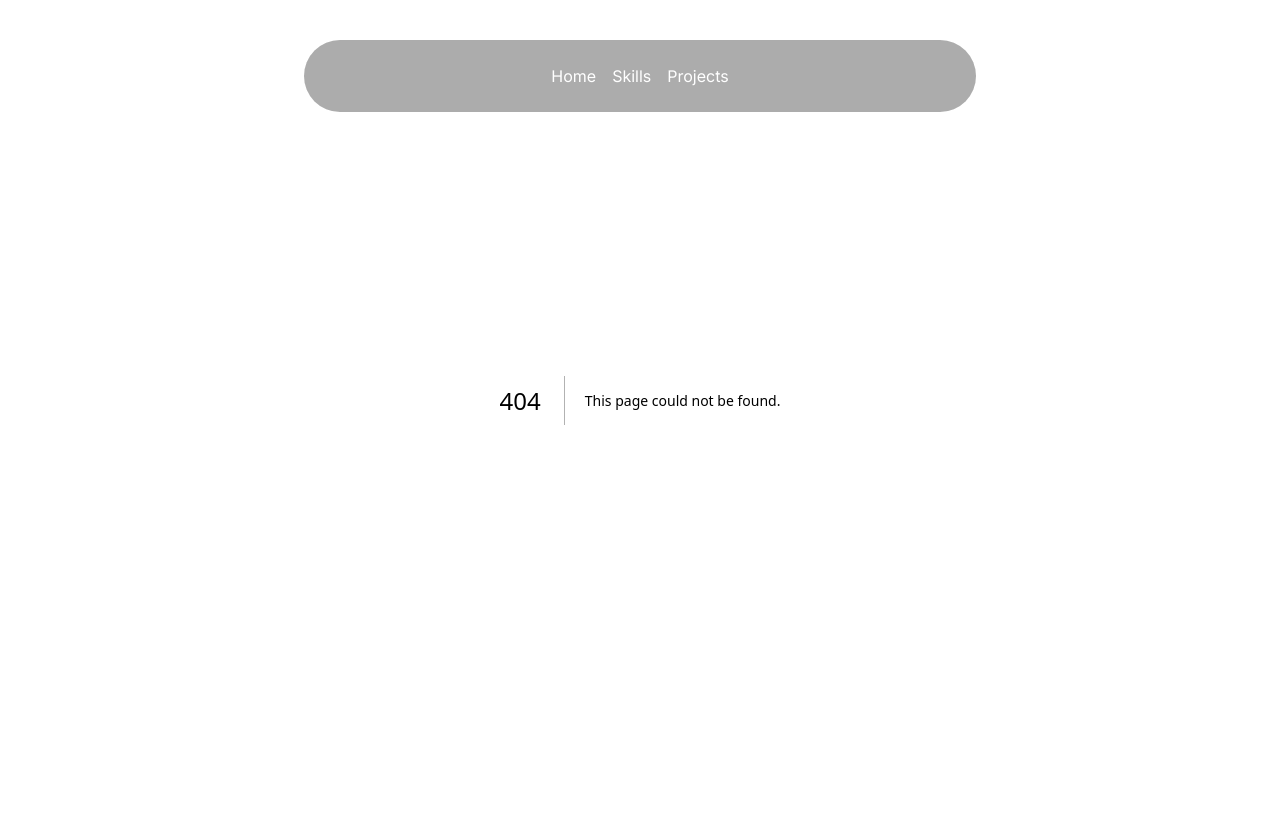
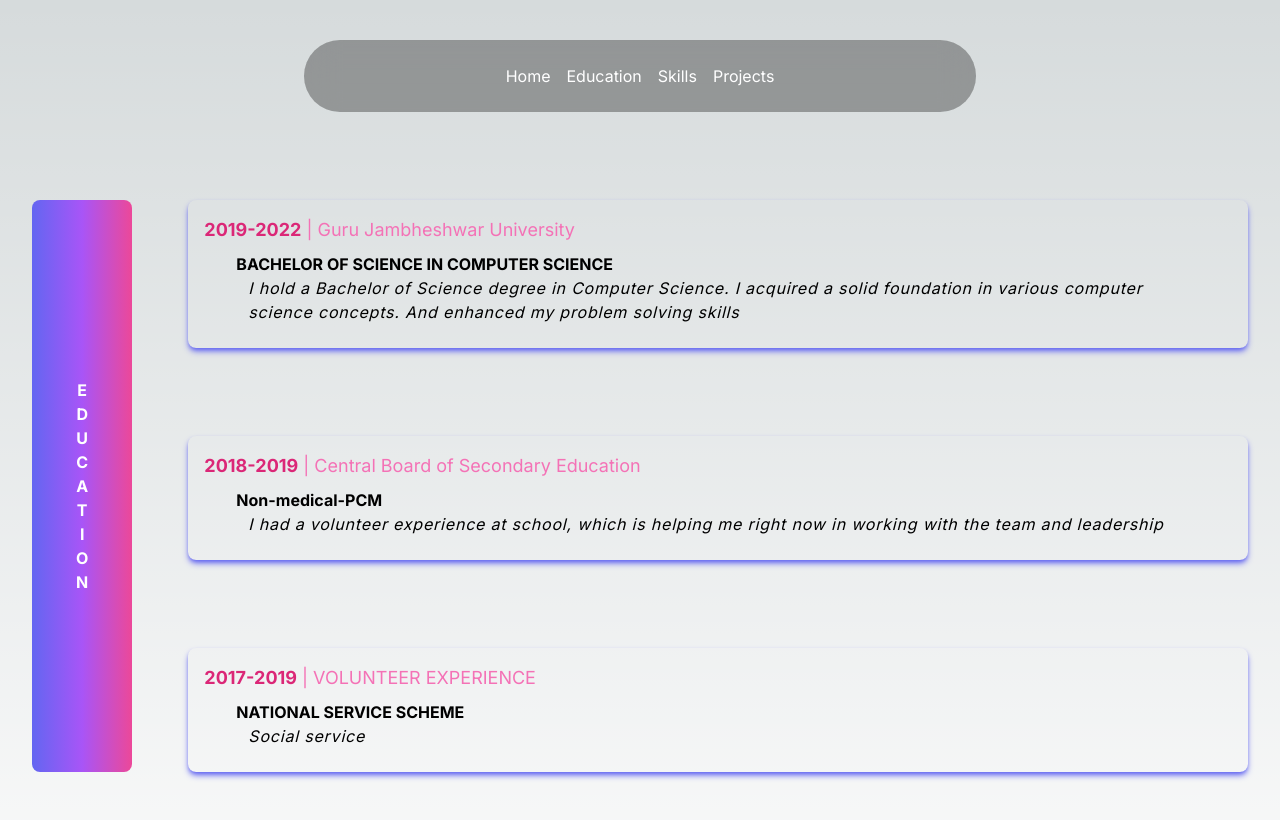
Before and after one commit to r-kundan/renu-kundan, a Next.js app: page /education in a window 1280 px wide. Before the commit this address had no page. Shown: the top 820 px of the page. Built offline with nearby package versions, Linux system fonts and the light colour scheme.

Commit message:
add education.jsx

```diff
--- /dev/null
+++ b/src/app/education/page.jsx
@@ -0,0 +1,98 @@
+"use client"
+import React from "react";
+import Link from "next/link";
+import '../globals.css'
+
+
+
+function page() {
+  return (
+    <div className=" w-full h-full mb-32 relative flex justify-center items-center">
+        <div className=" m-4 flex flex-wrap sm:flex-nowrap justify-center gap-6">
+        <h1 className="bg-gradient-to-r from-indigo-500 via-purple-500 to-pink-500 m-4 rounded-lg p-3 flex justify-center items-center text-white ">
+          <b className="flex justify-center items-center text-center block md:hidden">EDUCATION</b>
+          <b className="md:m-8 flex justify-center items-center text-center md:block hidden">
+            E
+            <br />
+            D
+            <br />
+            U
+            <br />
+            C
+            <br />
+            A
+            <br />
+            T
+            <br />
+            I
+            <br />
+            O
+            <br />
+            N</b>
+        </h1>
+        <div className="m-4 flex flex-col  gap-8">
+          <div className="border-none p-4 shadow-md shadow-indigo-500 rounded-lg">
+            <h3 className="text-pink-400 text-lg">
+              <span className="text-pink-600 ">
+                <b>2019-2022</b>
+              </span>{" "}
+              <Link href="https://www.gjust.ac.in/" target="_blank">
+                | Guru Jambheshwar University
+              </Link>
+            </h3>
+            <div className="px-6 m-2">
+              {" "}
+              <h2 className="font-bold">
+                BACHELOR OF SCIENCE IN COMPUTER SCIENCE{" "}
+              </h2>
+              <h5 className="italic tracking-wider pl-3">
+                I hold a Bachelor of Science degree in Computer Science. I
+                acquired a solid foundation in various computer science
+                concepts. And enhanced my problem solving skills{" "}
+              </h5>
+            </div>
+          </div>
+          <br />
+          <div className="border-none p-4 shadow-md shadow-indigo-500 rounded-lg">
+          <h3 className="text-pink-400 text-lg">
+            <span className="text-pink-600 ">
+                <b>2018-2019</b>
+              </span>{" "}
+              <Link
+                href="https://www.cbse.gov.in/cbsenew/cbse.html"
+                target="_blank"
+              >
+                | Central Board of Secondary Education
+              </Link>
+            </h3>
+            <div className="px-6 m-2">
+              {" "}
+              <h2 className="font-bold">Non-medical-PCM </h2>
+              <h5 className="italic tracking-wider pl-3">
+                I had a volunteer experience at school, which is helping me
+                right now in working with the team and leadership
+              </h5>
+            </div>
+          </div>
+          <br />
+          <div className="border-none p-4 shadow-md shadow-indigo-500 rounded-lg">
+          <h3 className="text-pink-400 text-lg">
+                        <span className="text-pink-600 ">
+                <b>2017-2019</b>
+              </span>{" "}
+              | VOLUNTEER EXPERIENCE
+            </h3>
+            <div className="px-6 m-2 ">
+              {" "}
+              <h2 className="font-bold">NATIONAL SERVICE SCHEME</h2>
+              <h4 className="italic tracking-wider pl-3">Social service</h4>
+            </div>
+          </div>
+        </div>
+      </div>
+    </div>
+
+  );
+}
+
+export default page;
--- a/src/app/layout.tsx
+++ b/src/app/layout.tsx
@@ -18,9 +18,9 @@ export default function RootLayout({
 }>) {
   return (
     <html lang="en">
-      <body className={`${inter.className} flex flex-col`}>
+      <body className={`${inter.className} flex flex-col relative`}>
           <Navbar />
-        <div className="flex justify-center items-center relative">
+        <div className="flex justify-center items-center ">
           {children}
         </div>
         <Footer /></body>
--- a/src/app/page.tsx
+++ b/src/app/page.tsx
@@ -2,12 +2,14 @@ import Image from "next/image";
 import HeroSection from "@/components/HeroSection"
 import ProjectPage from "@/app/projects/page"
 import SkillPage from "@/app/skills/page"
+import EducationPAge from "@/app/education/page"
 
 export default function Home() {
   return (
-    <main className="min-h-screen w-full bg-black/[0.96] antialiased bg-grid-white/[0.02]">
+    <main className="min-h-screen w-full bg-black/[0.96] flex flex-col items-center gap-20 antialiased bg-grid-white/[0.02]">
 
 <HeroSection/>
+<EducationPAge/>
 <SkillPage/>
 <ProjectPage/>
     </main>
--- a/src/app/projects/page.jsx
+++ b/src/app/projects/page.jsx
@@ -8,8 +8,8 @@ import projectsData from "@/data/projects.json"
 
 function page() {
   return (
-    <div className="min-h-screen bg-black py-12 pt-36">
-        <h1 className="text-lg md:text-7xl text-center font-sans font-bold mb-8 text-white">All Project ({projectsData.projects.length})</h1>
+    <div className="min-h-screen bg-black py-12 ">
+        <h1 className="text-4xl md:text-7xl text-center font-sans font-bold text-white">All Project ({projectsData.projects.length})</h1>
         <div className="flex flex-wrap justify-center">
             {projectsData.projects.map((projects ,index) => (
                 <CardContainer className="inter-var m-4" key={index}>
--- a/src/components/HeroSection.jsx
+++ b/src/components/HeroSection.jsx
@@ -7,18 +7,18 @@ import { Vortex } from './ui/vortex'
 
 function HeroSection() {
   return (
-
-      <div className='h-auto rounded-md flex flex-col justify-center items-center w-full md:h-[40rem] relative overflow-hidden mx-auto py-10 md:py-0'>
+    // <div className=''>
+       <div className='md:min-h-[900px] h-[600px] rounded-md flex flex-col justify-center items-center w-full  relative overflow-hidden py-6 md:py-0'>
 {/* <Spotlight
         className="-top-40 left-0 md:left-60 md:-top-20"
         fill="white"
       /> */}
         <Vortex
         backgroundColor="black"
-        className=" flex flex-col justify-evenly md:flex-row items-center w-full h-[500px] sm:h-[800px]"
+        className=" flex flex-col justify-center items-center md:flex-row items-center w-full h-[600px] md:h-[900px]"
       >
 
-          <div className= " flex flex-col justify-evenly md:flex-row items-center w-fit h-full  relative z-10 text-center p-2 md:p-8 m-4 md:m-20 bg-base backdrop-blur-sm gap-40" >
+          <div className= " flex flex-col justify-evenly md:flex-row items-center w-fit h-full  relative z-10 text-center p-2  md:p-8 m-4 md:m-20 bg-base backdrop-blur-sm gap-40" >
           <div className='w-[400px] h-full hidden md:block'>
           <img src="/img.png" alt="" className='w-full object-contain h-full ' />
         </div>
--- a/src/components/Navbar.jsx
+++ b/src/components/Navbar.jsx
@@ -11,7 +11,7 @@ function Navbar() {
   return (
     <div
       className={cn(
-        "fixed top-10 inset-x-0 max-w-2xl mx-auto  z-50 bg-glasscolor backdrop-blur-lg rounded-full"
+        "sticky top-10 inset-x-0 max-w-2xl mx-auto mb-24 w-full z-50 bg-glasscolor backdrop-blur-lg rounded-full"
       )}
     >
       <Menu setActive={setActive}>
@@ -20,6 +20,13 @@ function Navbar() {
             setActive={setActive}
             active={active}
             item="Home"
+          ></MenuItem>
+        </Link>
+        <Link href={"/education"}>
+          <MenuItem
+            setActive={setActive}
+            active={active}
+            item="Education"
           ></MenuItem>
         </Link>
         <Link href={"/skills"}>
--- a/src/components/ui/lamp.tsx
+++ b/src/components/ui/lamp.tsx
@@ -48,7 +48,7 @@ export const LampContainer = ({
           style={{
             backgroundImage: `conic-gradient(var(--conic-position), var(--tw-gradient-stops))`,
           }}
-          className="absolute inset-auto right-1/2 h-56 overflow-visible w-[30rem] bg-gradient-conic from-cyan-500 via-transparent to-transparent text-white [--conic-position:from_70deg_at_center_top]"
+          className="absolute inset-auto right-1/2 h-56 overflow-visible w-[30rem] bg-gradient-conic from-indigo-500 via-transparent to-transparent text-white [--conic-position:from_70deg_at_center_top]"
         >
           <div className="absolute  w-[100%] left-0 bg-slate-950 h-40 bottom-0 z-20 [mask-image:linear-gradient(to_top,white,transparent)]" />
           <div className="absolute  w-40 h-[100%] left-0 bg-slate-950  bottom-0 z-20 [mask-image:linear-gradient(to_right,white,transparent)]" />
@@ -64,14 +64,14 @@ export const LampContainer = ({
           style={{
             backgroundImage: `conic-gradient(var(--conic-position), var(--tw-gradient-stops))`,
           }}
-          className="absolute inset-auto left-1/2 h-56 w-[30rem] bg-gradient-conic from-transparent via-transparent to-cyan-500 text-white [--conic-position:from_290deg_at_center_top]"
+          className="absolute inset-auto left-1/2 h-56 w-[30rem] bg-gradient-conic from-transparent via-transparent to-indigo-500 text-white [--conic-position:from_290deg_at_center_top]"
         >
           <div className="absolute  w-40 h-[100%] right-0 bg-slate-950  bottom-0 z-20 [mask-image:linear-gradient(to_left,white,transparent)]" />
           <div className="absolute  w-[100%] right-0 bg-slate-950 h-40 bottom-0 z-20 [mask-image:linear-gradient(to_top,white,transparent)]" />
         </motion.div>
         <div className="absolute top-1/2 h-48 w-full translate-y-12 scale-x-150 bg-slate-950 blur-2xl"></div>
         <div className="absolute top-1/2 z-50 h-48 w-full bg-transparent opacity-10 backdrop-blur-md"></div>
-        <div className="absolute inset-auto z-50 h-36 w-[28rem] -translate-y-1/2 rounded-full bg-cyan-500 opacity-50 blur-3xl"></div>
+        <div className="absolute inset-auto z-50 h-36 w-[28rem] -translate-y-1/2 rounded-full bg-indigo-600 opacity-50 blur-3xl"></div>
         <motion.div
           initial={{ width: "8rem" }}
           whileInView={{ width: "16rem" }}
@@ -80,7 +80,7 @@ export const LampContainer = ({
             duration: 0.8,
             ease: "easeInOut",
           }}
-          className="absolute inset-auto z-30 h-36 w-64 -translate-y-[6rem] rounded-full bg-cyan-400 blur-2xl"
+          className="absolute inset-auto z-30 h-36 w-64 -translate-y-[6rem] rounded-full bg-indigo-800 blur-2xl"
         ></motion.div>
         <motion.div
           initial={{ width: "15rem" }}
@@ -90,7 +90,7 @@ export const LampContainer = ({
             duration: 0.8,
             ease: "easeInOut",
           }}
-          className="absolute inset-auto z-50 h-0.5 w-[30rem] -translate-y-[7rem] bg-cyan-400 "
+          className="absolute inset-auto z-50 h-0.5 w-[30rem] -translate-y-[7rem] bg-indigo-300 "
         ></motion.div>
 
         <div className="absolute inset-auto z-40 h-44 w-full -translate-y-[12.5rem] bg-slate-950 "></div>
--- a/tailwind.config.ts
+++ b/tailwind.config.ts
@@ -28,7 +28,7 @@ const config: Config = {
 
     extend: {
       boxShadow:{
-        lg:" 0px 0px 8px 1px cyan"
+        lg:" 0px 0px 8px 1px #8377d1",
       },
       colors: {
         primary: "#F27704",
```
